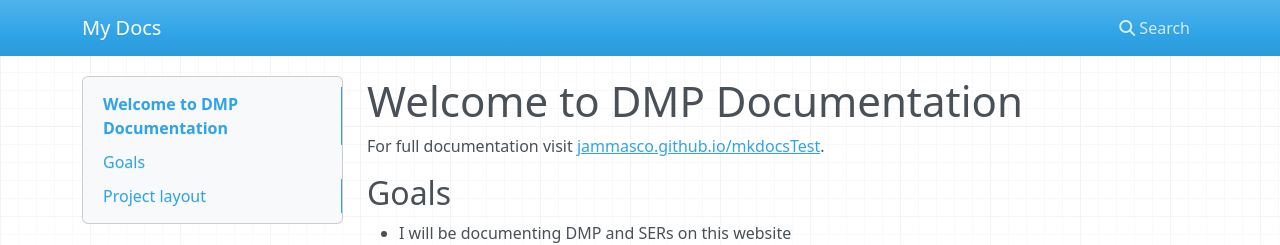
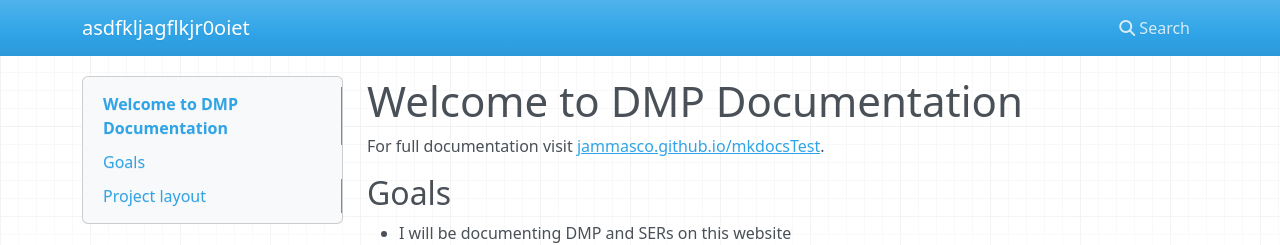
Before and after one commit to Jammasco/mkdocsTest, an MkDocs documentation site: the page built from docs/index.md, in a window 1280 px wide. Shown: the top 245 px of the page. Built offline with MkDocs 1.6.1, drawn with Linux system fonts in a browser that asks for light colours; nearby versions of some CDN libraries.

Commit message:
Update mkdocs.yml
sdf

```diff
--- a/mkdocs.yml
+++ b/mkdocs.yml
@@ -1 +1 @@
-site_name: My Docs
+site_name: asdfkljagflkjr0oiet
```
